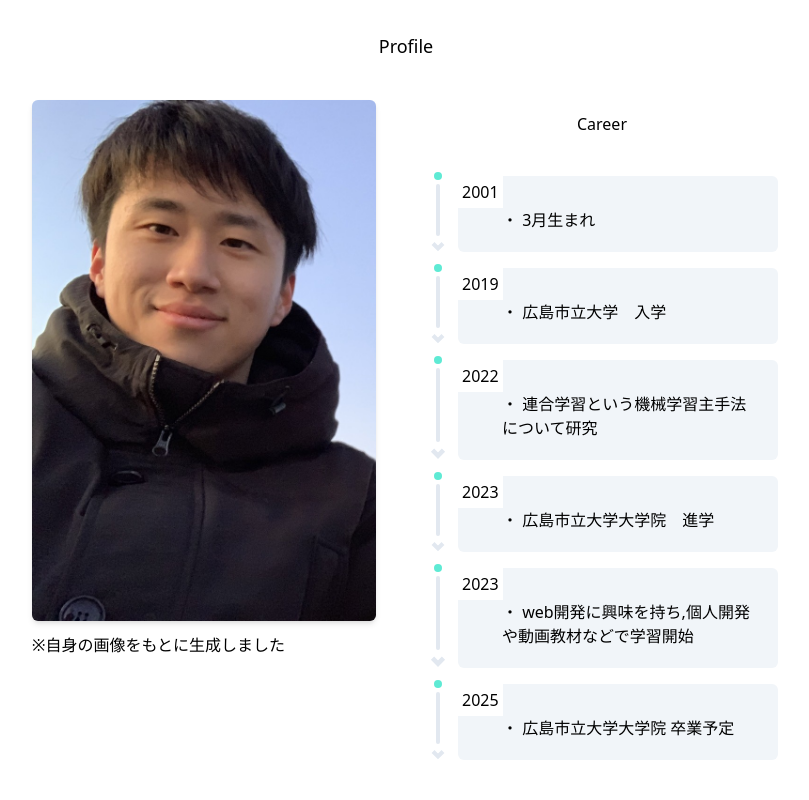
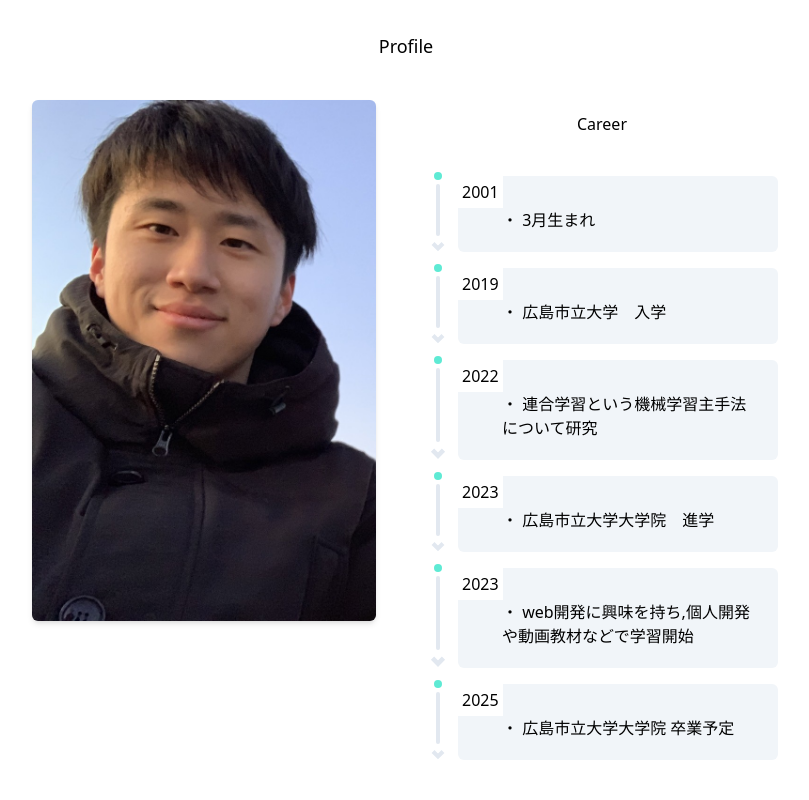
Before and after one commit to ASpooky/personal-portfolio, a Next.js app: page / in a window 1280 px wide. Shown: the top 800 px of the page, without its empty margins (234-1043 px from the left). Built offline with nearby package versions, Linux system fonts and the light colour scheme; no server answers.

Commit message:
change photo

```diff
--- a/src/app/component/Career.tsx
+++ b/src/app/component/Career.tsx
@@ -35,7 +35,7 @@ export const Career = () => {
       <div className="grid grid-cols-1 md:grid-cols-2 gap-5">
         <div className="p-5 w-96 ml-1">
           <img src="myPhoto.jpg" alt="" className="shadow-md rounded-md" />
-          <p className="pt-3">※自身の画像をもとに生成しました</p>
+          <p className="pt-3"></p>
         </div>
         <div className="flex flex-col justify-center items-center mr-4">
           <h3 className="py-8">Career</h3>
```
